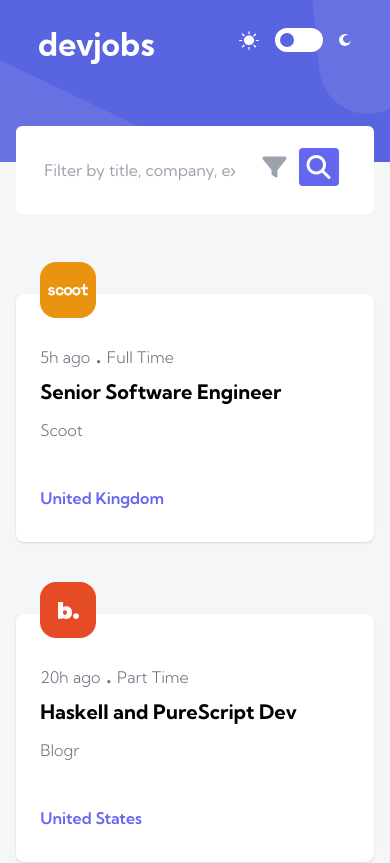
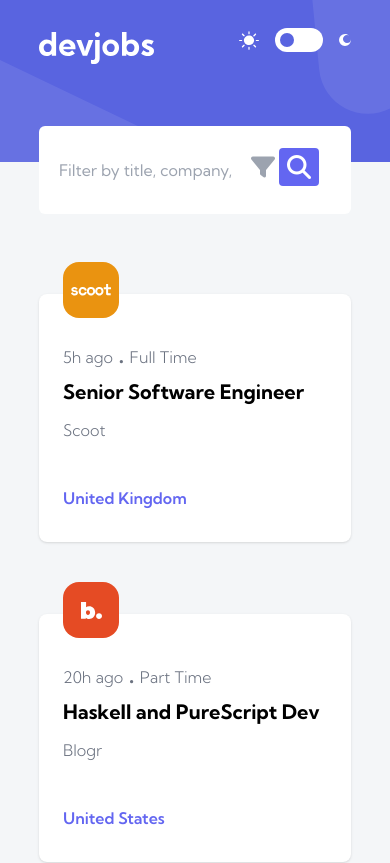
Before and after one commit to Hayfron24/devJobs, an Angular app: page / in a window 390 px wide. Shown: the top 863 px of the page. Built offline with nearby package versions, Linux system fonts and the light colour scheme.

Commit message:
mobile view fix

```diff
--- a/src/app/mianContent/mainContent.component.html
+++ b/src/app/mianContent/mainContent.component.html
@@ -1,6 +1,6 @@
 <div class="flex justify-center items-center flex-col relative bottom-9">
-    <app-search class="w-11/12"></app-search>
-    <div class="w-11/12 grid lg:grid-cols-3 gap-6 md:grid-cols-2 sm:grid-cols-1">
+    <app-search class="w-4/5"></app-search>
+    <div class="w-4/5 grid lg:grid-cols-3 gap-6 md:grid-cols-2 sm:grid-cols-1">
         <div *ngFor="let job of displayedCards"
          class="dark:bg-[#19202D] shadow bg-white col-span-1 rounded-lg pl-6 pt-11 relative mb-12"
          (click) ="goToDetailsPage(job.id)"
--- a/src/app/search/search.component.html
+++ b/src/app/search/search.component.html
@@ -11,15 +11,15 @@
     <div class="col-span-1 p-3">
         <input type="checkbox" class="mr-3 accent-indigo-500">
         <label for="" class="font-bold hidden lg:inline dark:text-white lg:pr-3 ">Full Time Only</label>
-        <label for="" class="font-bold sm:inline lg:hidden px-5">Full Time</label>
+        <label for="" class="font-bold sm:inline lg:hidden px-2">Full Time</label>
         <button class="text-sm bg-blue-500 px-3 rounded text-white lg:px-5 py-3 ">Search</button>
     </div>
 </div>
 
 <div class="dark:bg-[#19202D] search-bar w-full bg-white md:hidden md:grid-cols-3 lg:grid-cols-4 rounded-md mb-20 overflow-hidden ">
     <div class="p-3 col-span-1 lg:col-span-2 ">
-        <input class="dark:bg-[#19202D] w-2/3 py-5 mr-3 px-4 outline-none" type="text" placeholder="Filter by title, company, expertise">
-        <label for="" class="pr-3 text-2xl"><i class="fa-solid fa-filter text-gray-400"></i></label>
+        <input class="dark:bg-[#19202D] w-2/3 py-5 mr-2 px-2 outline-none" type="text" placeholder="Filter by title, company, expertise">
+        <label for="" class="pr-1 text-2xl"><i class="fa-solid fa-filter text-gray-400"></i></label>
         <label for="" class=" bg-indigo-500 rounded text-2xl px-2 py-1"><i class="fa-solid fa-magnifying-glass text-white"></i></label>
     </div>
 
```
